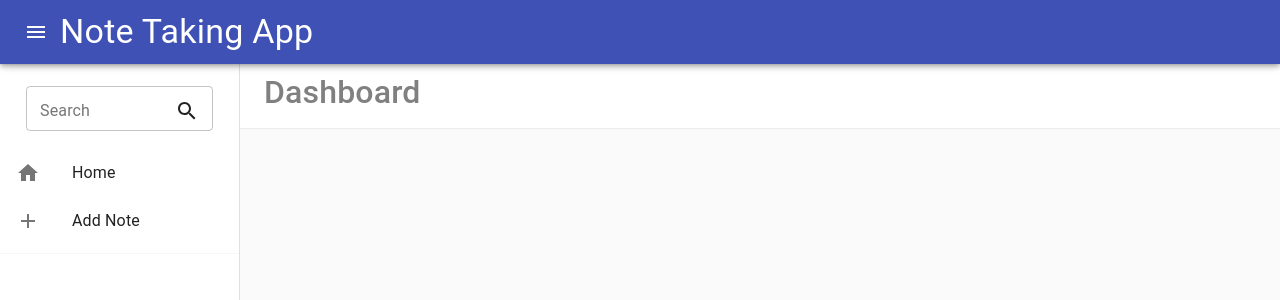
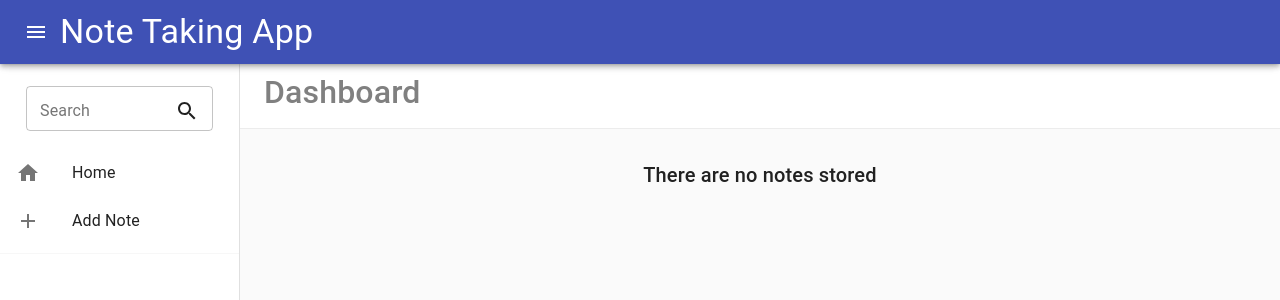
Before and after one commit to arbenhaziri/note-taking-app, a React (Create React App) app: page / in a window 1280 px wide. Shown: the top 300 px of the page. Built offline with nearby package versions, Linux system fonts and the light colour scheme.

Commit message:
bugfixe on components

```diff
--- a/src/actions/dashboard.js
+++ /dev/null
@@ -1,6 +0,0 @@
-export const SET_DATA = "SET_DATA";
-export const showTimeline = () => {
-  return {
-    type: SET_DATA,
-  };
-};
--- a/src/actions/index.js
+++ b/src/actions/index.js
@@ -1,4 +1,3 @@
-import * as dashboard from "./dashboard";
-import * as datas from "./datas";
+import * as noteActions from "./noteActions";
 
-export { dashboard, datas };
+export { noteActions };
--- a/src/components/AddNote/index.js
+++ b/src/components/AddNote/index.js
@@ -1,14 +1,14 @@
 import React, { useEffect, useState } from "react";
 import { useDispatch, useSelector } from "react-redux";
 import { useParams } from "react-router";
-import { addNote, editNote, selectNote } from "../../actions/datas";
+import { addNote, editNote, selectNote } from "../../actions/noteActions";
 import { v4 as uuidv4 } from "uuid";
 import { TextField, Grid } from "@material-ui/core";
 import DescriptionIcon from "@material-ui/icons/Description";
 
 function AddNote(props) {
   const dispatch = useDispatch();
-  const datasState = useSelector((state) => state.datas);
+  const noteReducer = useSelector((state) => state.noteReducer);
   const [noteText, setNoteText] = useState("");
   const [noteName, setNoteName] = useState("");
 
@@ -17,7 +17,7 @@ function AddNote(props) {
 
   useEffect(() => {
     if (editForm) {
-      const noteToEdit = datasState.data.filter((item) => item.id === id);
+      const noteToEdit = noteReducer.data.filter((item) => item.id === id);
       setNoteText(noteToEdit[0].text);
       setNoteName(noteToEdit[0].name);
     } else {
@@ -49,6 +49,7 @@ function AddNote(props) {
   const onFormSubmit = (event) => {
     event.preventDefault();
     props.location.pathname.includes("/note/") ? handleEdit() : handleSave();
+    props.history.push("/");
   };
 
   return (
--- a/src/components/CardView/index.js
+++ b/src/components/CardView/index.js
@@ -1,12 +1,11 @@
 import React from "react";
 import { Paper, Typography } from "@material-ui/core";
-import { deleteNote } from "../../actions/datas";
+import { deleteNote } from "../../actions/noteActions";
 import { useDispatch } from "react-redux";
 import { withRouter } from "react-router";
 
 function CardView(props) {
   const dispatch = useDispatch();
-  console.log(props);
   return (
     <div className="col-lg-3 cardView">
       <button
--- a/src/components/Dashboard/index.js
+++ b/src/components/Dashboard/index.js
@@ -2,17 +2,22 @@ import React from "react";
 import { useSelector } from "react-redux";
 import CardView from "../CardView";
 import { withRouter } from "react-router";
+import { Typography } from "@material-ui/core";
 
 function Dashboard(props) {
-  const datasState = useSelector((state) => state.datas);
+  const noteReducer = useSelector((state) => state.noteReducer);
 
   return (
     <div className="container">
-      <div class="row row-cols-3">
-        {datasState.filteredData.map((item, index) => {
-          return <CardView key={index} data={item} index={index} />;
-        })}
-      </div>
+      {noteReducer.data.length > 0 ? (
+        <div className="row row-cols-3">
+          {noteReducer.filteredData.map((item, index) => {
+            return <CardView key={index} data={item} index={index} />;
+          })}
+        </div>
+      ) : (
+        <Typography variant="h6" align="center">There are no notes stored</Typography>
+      )}
     </div>
   );
 }
--- a/src/components/Sidebar/index.js
+++ b/src/components/Sidebar/index.js
@@ -1,7 +1,7 @@
 import React, { useState } from "react";
 import { withRouter } from "react-router-dom";
 import { useDispatch, useSelector } from "react-redux";
-import { datas } from "../../actions";
+import { noteActions } from "../../actions";
 import clsx from "clsx";
 import { makeStyles } from "@material-ui/core/styles";
 import {
@@ -73,11 +73,11 @@ function Sidebar(props) {
   // const theme = useTheme();
   const [open, setOpen] = useState(false);
   const dispatch = useDispatch();
-  const datasState = useSelector((state) => state.datas);
+  const noteReducer = useSelector((state) => state.noteReducer);
 
   const handleClick = (index, directory) => {
     props.history.push(directory);
-    dispatch(datas.selectNote(index));
+    dispatch(noteActions.selectNote(index));
   };
 
   const handleDrawer = () => {
@@ -85,7 +85,7 @@ function Sidebar(props) {
   };
 
   const handleSearch = (event) => {
-    dispatch(datas.doSearchNotes(event.target.value));
+    dispatch(noteActions.doSearchNotes(event.target.value));
   };
 
   return (
@@ -156,7 +156,7 @@ function Sidebar(props) {
           </ListItem>
           <ListItem
             button
-            selected={-1 === datasState.selectedNote}
+            selected={-1 === noteReducer.selectedNote}
             onClick={() => handleClick(-1, "/")}
           >
             <ListItemIcon>
@@ -166,7 +166,7 @@ function Sidebar(props) {
           </ListItem>
           <ListItem
             button
-            selected={-2 === datasState.selectedNote}
+            selected={-2 === noteReducer.selectedNote}
             onClick={() => handleClick(-2, "/add-note")}
           >
             <ListItemIcon>
@@ -177,12 +177,12 @@ function Sidebar(props) {
         </List>
         <Divider />
         <List>
-          {datasState.filteredData.map((item, index) => {
+          {noteReducer.filteredData.map((item, index) => {
             return (
               <ListItem
                 key={index}
                 button
-                selected={index === datasState.selectedNote}
+                selected={index === noteReducer.selectedNote}
                 onClick={() => {
                   handleClick(index, `/note/${item.id}`);
                 }}
--- a/src/index.css
+++ b/src/index.css
@@ -1,5 +1,4 @@
 textarea {
-    width: 300px;
     height: 150px;
   }
 .cardView{
--- a/src/reducers/dashboard.js
+++ /dev/null
@@ -1,20 +0,0 @@
-import { dashboard } from "../actions";
-const initialState = {
-  isApiOnline: true,
-  activeStep: 0,
-  showTimeline: false,
-};
-
-export default function productReducer(state = initialState, action) {
-  switch (action.type) {
-    case dashboard.SET_DATA: {
-      return {
-        ...state,
-        isApiOnline: true,
-      };
-    }
-    default: {
-      return state;
-    }
-  }
-}
--- a/src/reducers/index.js
+++ b/src/reducers/index.js
@@ -1,10 +1,8 @@
 import { combineReducers } from "redux";
-import dashboard from "./dashboard";
-import datas from "./datas";
+import noteReducer from "./noteReducer";
 
 const reducers = {
-  dashboard,
-  datas,
+  noteReducer,
 };
 
 export default combineReducers(reducers);
--- a/src/reducers/datas.js
+++ b/src/reducers/noteReducer.js
@@ -1,4 +1,4 @@
-import { datas } from "../actions";
+import { noteActions } from "../actions";
 
 const initialState = {
   data: [],
@@ -9,7 +9,7 @@ const initialState = {
 
 export default function productReducer(state = initialState, action) {
   switch (action.type) {
-    case datas.SEARCH_NOTES: {
+    case noteActions.SEARCH_NOTES: {
       let filteredData = state.data.filter((note) =>
         note.text.toLowerCase().includes(action.payload.keyword.toLowerCase())
       );
@@ -19,35 +19,35 @@ export default function productReducer(state = initialState, action) {
         isLoading: false,
       };
     }
-    case datas.ADD_NOTE: {
+    case noteActions.ADD_NOTE: {
       state.data.push(action.payload.note);
       return {
         ...state,
         filteredData: state.data,
       };
     }
-    case datas.EDIT_NOTE: {
+    case noteActions.EDIT_NOTE: {
       const updatedNote = state.data.find(
         (item) => item.id === action.payload.note.id
       );
       updatedNote.text = action.payload.note.text;
+      updatedNote.name = action.payload.note.name;
       return {
         ...state,
         filteredData: state.data,
       };
     }
-    case datas.DELETE_NOTE: {
+    case noteActions.DELETE_NOTE: {
       let filteredData = state.data.filter(
         (note) => note.id !== action.payload.note.id
       );
-      console.log("filteredData",filteredData)
       return {
         ...state,
         data: filteredData,
         filteredData: filteredData,
       };
     }
-    case datas.SELECT_NOTE: {
+    case noteActions.SELECT_NOTE: {
       return {
         ...state,
         selectedNote: action.payload.index,
```
Also changed, not shown: src/actions/noteActions.js (renamed from src/actions/datas.js).
